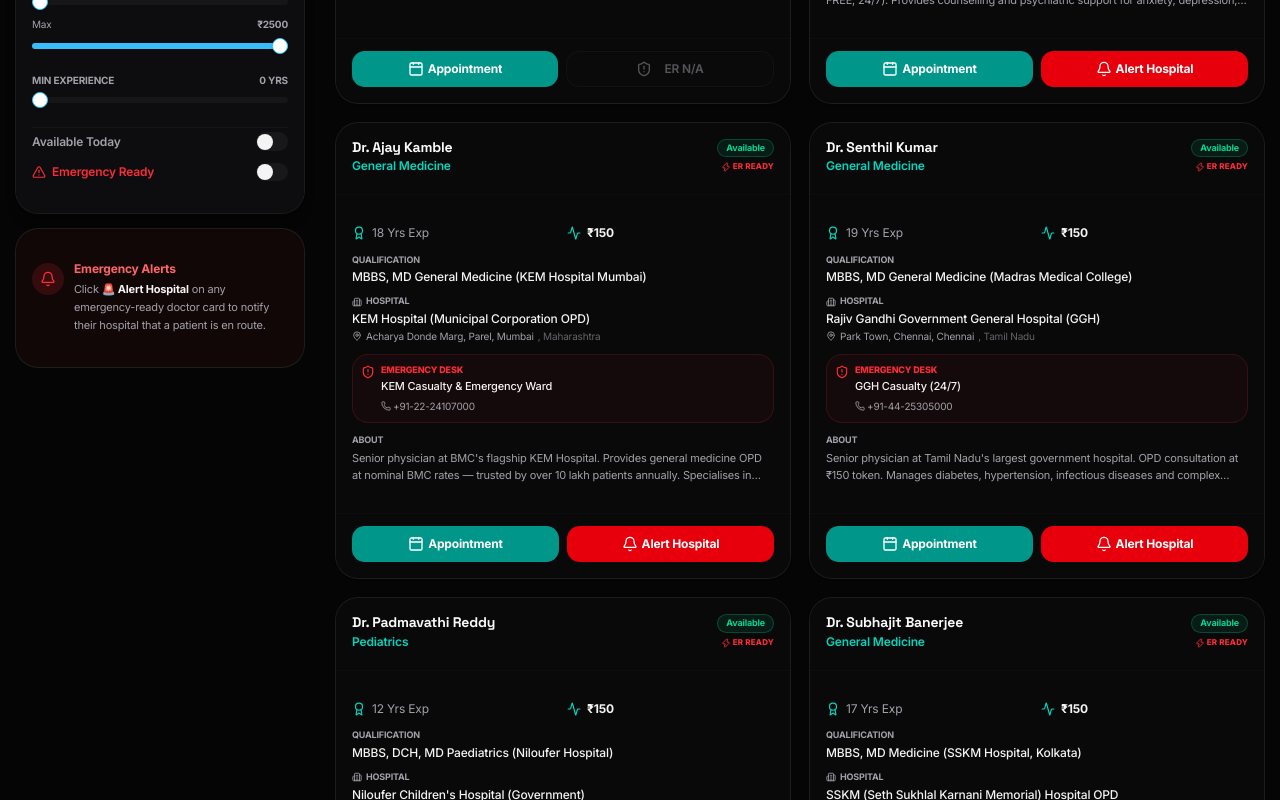
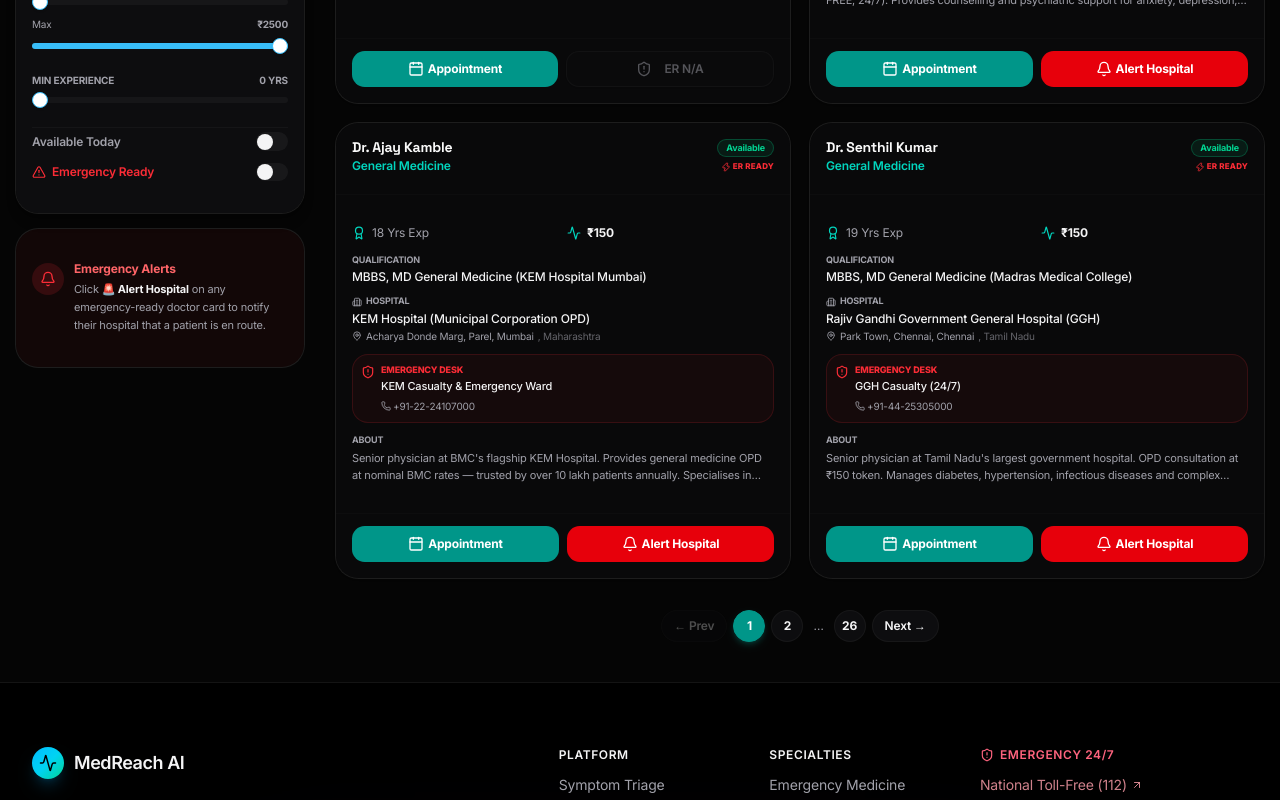
Before and after one commit to Avnish450/medreach-ai-extracted, a Next.js app: page /doctors in a window 1280 px wide. Shown: the part 820-1620 px from the top of the page. Built offline with nearby package versions, Linux system fonts and the light colour scheme.

Commit message:
feat: add pagination to the doctor list view with 4 items per page

```diff
--- a/src/app/doctors/page.tsx
+++ b/src/app/doctors/page.tsx
@@ -122,6 +122,10 @@
   const [citySearchQuery, setCitySearchQuery] = useState('');
   const [showCityDropdown, setShowCityDropdown] = useState(false);
 
+  // ---- pagination ----
+  const DOCTORS_PER_PAGE = 4;
+  const [currentPage, setCurrentPage] = useState(1);
+
   // ---- appointment dialog ----
   const [selectedDoctor, setSelectedDoctor] = useState<Doctor | null>(null);
   const [isBookingOpen, setIsBookingOpen] = useState(false);
@@ -172,6 +176,7 @@
 
   useEffect(() => {
     queueMicrotask(() => { void fetchDoctors(); });
+    setCurrentPage(1); // reset to first page on any filter change
     // eslint-disable-next-line react-hooks/exhaustive-deps
   }, [specialty, city, searchQuery, availableOnly, emergencyOnly, maxFee, minFee, minExperience]);
 
@@ -228,6 +233,18 @@
     minExperience[0] > 0,
     !!searchQuery,
   ].filter(Boolean).length;
+
+  // ---- pagination derived values ----
+  const totalPages = Math.max(1, Math.ceil(doctors.length / DOCTORS_PER_PAGE));
+  const paginatedDoctors = doctors.slice(
+    (currentPage - 1) * DOCTORS_PER_PAGE,
+    currentPage * DOCTORS_PER_PAGE
+  );
+
+  const goToPage = (page: number) => {
+    setCurrentPage(page);
+    window.scrollTo({ top: 0, behavior: 'smooth' });
+  };
 
   /* ================================================================ */
   /* RENDER                                                             */
@@ -519,6 +536,11 @@
               {!loading && (
                 <span className="text-xs text-muted-foreground">
                   {doctors.length} doctor{doctors.length !== 1 ? 's' : ''} found
+                  {totalPages > 1 && (
+                    <span className="ml-1 text-muted-foreground/60">
+                      · Page {currentPage} of {totalPages}
+                    </span>
+                  )}
                 </span>
               )}
             </div>
@@ -536,9 +558,10 @@
               </Button>
             </div>
           ) : (
+            <>
               <div className="grid grid-cols-1 md:grid-cols-2 gap-5">
                 <AnimatePresence>
-                {doctors.map(doctor => (
+                  {paginatedDoctors.map(doctor => (
                     <motion.div
                       key={doctor.id}
                       layout
@@ -660,6 +683,63 @@
                   ))}
                 </AnimatePresence>
               </div>
+
+              {/* ── Pagination Bar ── */}
+              {totalPages > 1 && (
+                <div className="flex items-center justify-center gap-1.5 pt-4 pb-2">
+                  {/* Prev */}
+                  <button
+                    onClick={() => goToPage(currentPage - 1)}
+                    disabled={currentPage === 1}
+                    className="h-8 px-3 rounded-lg text-xs font-semibold border border-border/50 bg-card hover:bg-muted/50 disabled:opacity-30 disabled:cursor-not-allowed transition-all"
+                  >
+                    ← Prev
+                  </button>
+
+                  {/* Page numbers */}
+                  {(() => {
+                    const pages: (number | '...')[] = [];
+                    if (totalPages <= 7) {
+                      for (let i = 1; i <= totalPages; i++) pages.push(i);
+                    } else {
+                      pages.push(1);
+                      if (currentPage > 3) pages.push('...');
+                      for (let i = Math.max(2, currentPage - 1); i <= Math.min(totalPages - 1, currentPage + 1); i++) {
+                        pages.push(i);
+                      }
+                      if (currentPage < totalPages - 2) pages.push('...');
+                      pages.push(totalPages);
+                    }
+                    return pages.map((p, idx) =>
+                      p === '...' ? (
+                        <span key={`ellipsis-${idx}`} className="px-1 text-muted-foreground text-xs">…</span>
+                      ) : (
+                        <button
+                          key={p}
+                          onClick={() => goToPage(p as number)}
+                          className={`h-8 w-8 rounded-lg text-xs font-bold border transition-all ${
+                            currentPage === p
+                              ? 'bg-teal-600 border-teal-600 text-white shadow-md shadow-teal-500/20'
+                              : 'border-border/50 bg-card hover:bg-muted/50 text-foreground'
+                          }`}
+                        >
+                          {p}
+                        </button>
+                      )
+                    );
+                  })()}
+
+                  {/* Next */}
+                  <button
+                    onClick={() => goToPage(currentPage + 1)}
+                    disabled={currentPage === totalPages}
+                    className="h-8 px-3 rounded-lg text-xs font-semibold border border-border/50 bg-card hover:bg-muted/50 disabled:opacity-30 disabled:cursor-not-allowed transition-all"
+                  >
+                    Next →
+                  </button>
+                </div>
+              )}
+            </>
           )}
         </div>
       </div>
```
Lines whose indentation alone changed are shown as unchanged.
